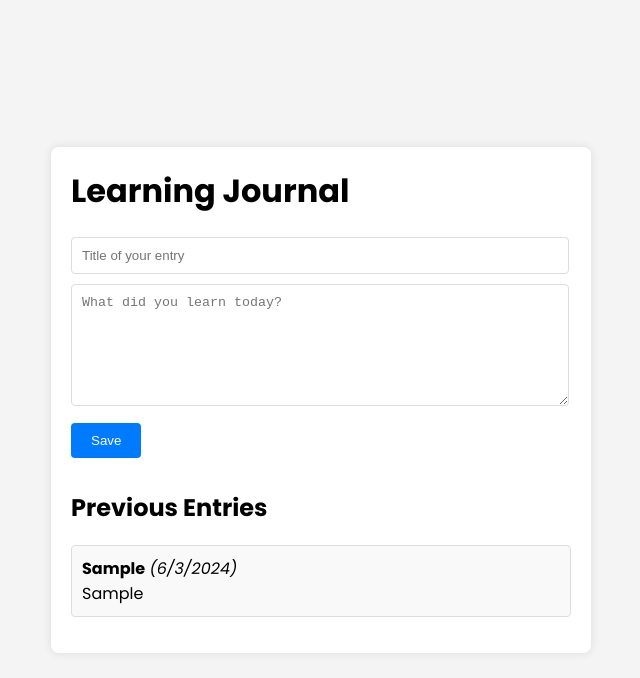
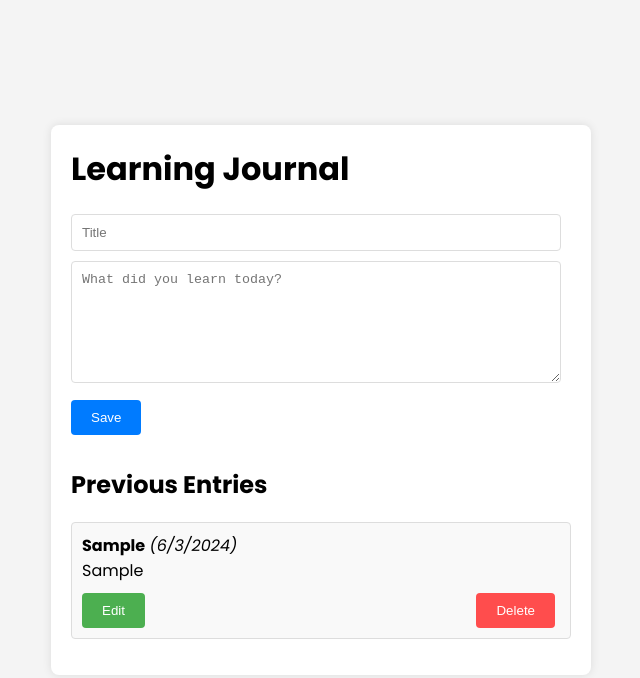
Before and after one commit to Taninwat-55/learning-journal, a plain HTML site: page index.html in a window 1280 px wide. Both pictures are taken after typing "Sample", "Sample" into the empty fields and a click on the button "Save". Shown: the whole page, without its empty margins (319-959 px from the left). Drawn offline with Linux system fonts and the light colour scheme.

Commit message:
Add files via upload

```diff
--- a/index.html
+++ b/index.html
@@ -13,7 +13,7 @@
     <div class="container">
         <h1>Learning Journal</h1>
         <div class="input-box">
-            <input type="text" id="journalTitle" placeholder="Title of your entry">
+            <input type="text" id="journalTitle" placeholder="Title">
             <textarea id="journalEntry" placeholder="What did you learn today?"></textarea>
             <button onclick="saveEntry()">Save</button>
         </div>
--- a/scripts.js
+++ b/scripts.js
@@ -1,3 +1,6 @@
+let entries = [];
+let editIndex = -1;
+
 function saveEntry() {
     const entryTitle = document.getElementById('journalTitle').value;
     const entryText = document.getElementById('journalEntry').value;
@@ -7,13 +10,53 @@ function saveEntry() {
         return;
     }
 
-    const entryList = document.getElementById('entryList');
-    const newEntry = document.createElement('li');
     const entryDate = new Date().toLocaleDateString();
 
-    newEntry.innerHTML = `<strong>${entryTitle}</strong> <em>(${entryDate})</em><br>${entryText}`;
-    entryList.appendChild(newEntry);
+    const entry = {
+        title: entryTitle,
+        text: entryText,
+        date: entryDate
+    };
 
+    if (editIndex === -1) {
+        entries.push(entry);
+    } else {
+        entries[editIndex] = entry;
+        editIndex = -1;
+    }
+
+    renderEntries();
+    clearInputFields();
+}
+
+function renderEntries() {
+    const entryList = document.getElementById('entryList');
+    entryList.innerHTML = "";
+
+    entries.forEach((entry, index) => {
+        const entryItem = document.createElement('li');
+        entryItem.innerHTML = `<strong>${entry.title}</strong> <em>(${entry.date})</em><br>${entry.text}
+            <div class="entry-buttons">
+                <button class="edit-button" onclick="editEntry(${index})">Edit</button>
+                <button onclick="deleteEntry(${index})">Delete</button>
+            </div>`;
+        entryList.appendChild(entryItem);
+    });
+}
+
+function clearInputFields() {
     document.getElementById('journalTitle').value = "";
     document.getElementById('journalEntry').value = "";
 }
+
+function editEntry(index) {
+    const entry = entries[index];
+    document.getElementById('journalTitle').value = entry.title;
+    document.getElementById('journalEntry').value = entry.text;
+    editIndex = index;
+}
+
+function deleteEntry(index) {
+    entries.splice(index, 1);
+    renderEntries();
+}
--- a/styles.css
+++ b/styles.css
@@ -15,7 +15,7 @@ body {
     border-radius: 8px;
     box-shadow: 0 0 10px rgba(0, 0, 0, 0.1);
     width: 500px;
-    max-width: 90%;
+    max-width: 100%;
 }
 
 h1 {
@@ -24,7 +24,7 @@ h1 {
 
 .input-box {
     margin-bottom: 2rem;
-    margin-right: 1.5rem;
+    margin-right: 2rem;
 }
 
 input[type="text"], textarea {
@@ -46,6 +46,7 @@ button {
     background-color: #007BFF;
     color: white;
     cursor: pointer;
+    margin-right: 5px;
 }
 
 button:hover {
@@ -68,3 +69,25 @@ button:hover {
     border-radius: 4px;
     margin-bottom: 10px;
 }
+
+.entry-buttons {
+    display: flex;
+    justify-content: space-between;
+    margin-top: 10px;
+}
+
+.entry-buttons button {
+    background-color: #ff4d4d;
+}
+
+.entry-buttons button:hover {
+    background-color: #cc0000;
+}
+
+.entry-buttons .edit-button {
+    background-color: #4CAF50;
+}
+
+.entry-buttons .edit-button:hover {
+    background-color: #45a049;
+}
```
